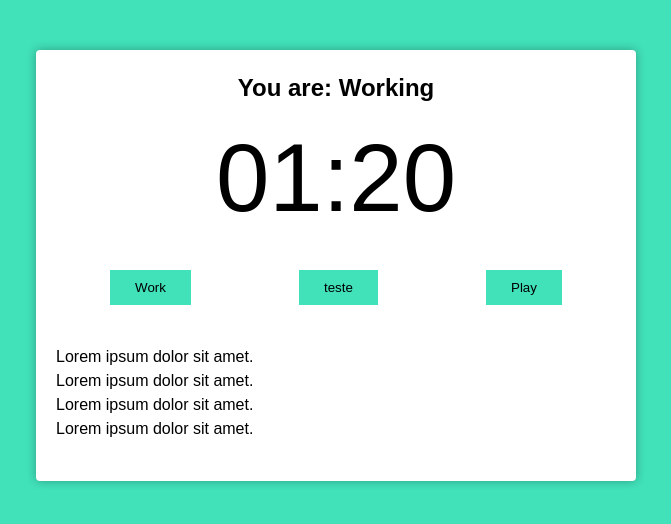
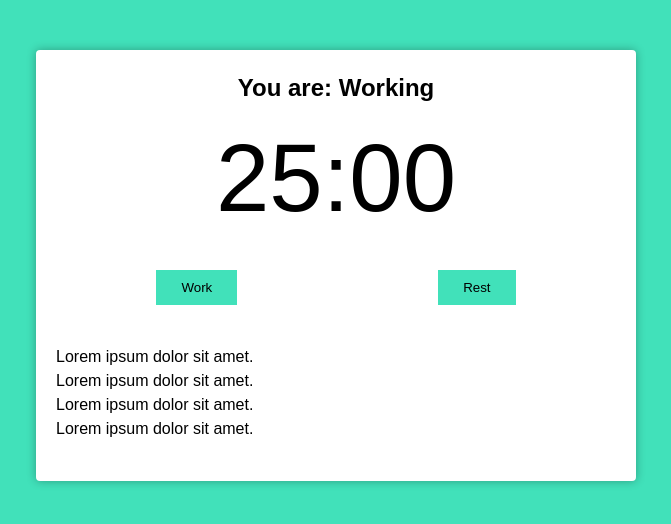
Before and after one commit to AugustoTI/pomodoro_app, a React (Create React App) app: page / in a window 1280 px wide. Shown: the top 524 px of the page, without its empty margins (304-975 px from the left). Built offline with nearby package versions, Linux system fonts and the light colour scheme.

Commit message:
button para descansar

```diff
--- a/src/App.tsx
+++ b/src/App.tsx
@@ -4,7 +4,7 @@ function App(): JSX.Element {
   return (
     <div className="container">
       <PomodoroTimer
-        pomodoroTime={80}
+        pomodoroTime={1500}
         shortRestTime={300}
         longRestTime={900}
         cycles={4}
--- a/src/components/button.tsx
+++ b/src/components/button.tsx
@@ -1,8 +1,13 @@
 interface Props {
   onClick: () => void;
   text: string;
+  className?: string;
 }
 
 export function Button(props: Props) {
-  return <button onClick={props.onClick}>{props.text}</button>;
+  return (
+    <button className={props.className} onClick={props.onClick}>
+      {props.text}
+    </button>
+  );
 }
--- a/src/components/pomodoro-timer.tsx
+++ b/src/components/pomodoro-timer.tsx
@@ -14,9 +14,11 @@ export function PomodoroTimer(props: Props) {
   const [mainTimer, setMainTimer] = useState(props.pomodoroTime);
   const [timeCounting, setTimeCounting] = useState(false);
   const [working, setWorking] = useState(false);
+  const [resting, setResting] = useState(false);
 
   useEffect(() => {
     if (working) document.body.classList.add('working');
+    if (resting) document.body.classList.remove('working');
   }, [working]);
 
   useInterval(
@@ -29,6 +31,17 @@ export function PomodoroTimer(props: Props) {
   const configureWork = () => {
     setTimeCounting(true);
     setWorking(true);
+    setResting(false);
+    setMainTimer(props.pomodoroTime);
+  };
+
+  const configureRest = (long: boolean) => {
+    setTimeCounting(true);
+    setWorking(false);
+    setResting(true);
+
+    if (long) setMainTimer(props.longRestTime);
+    else setMainTimer(props.shortRestTime);
   };
 
   return (
@@ -38,8 +51,9 @@ export function PomodoroTimer(props: Props) {
         <Timer mainTimer={mainTimer} />
         <div className="controls">
           <Button text="Work" onClick={() => configureWork()} />
-          <Button text="teste" onClick={() => console.log('testando')} />
+          <Button text="Rest" onClick={() => configureRest(false)} />
           <Button
+            className={!working && !resting ? 'hidden' : ''}
             text={timeCounting ? 'Pause' : 'Play'}
             onClick={() => setTimeCounting(!timeCounting)}
           />
```
